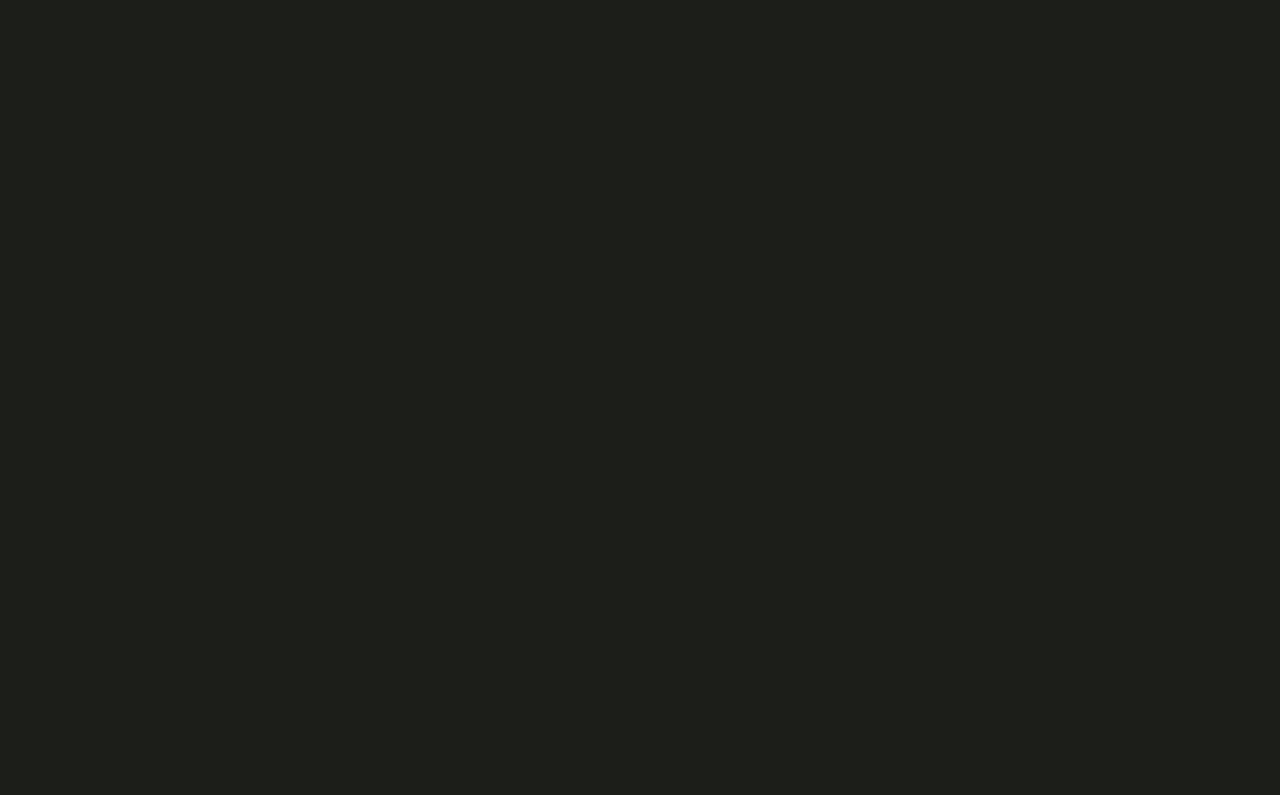
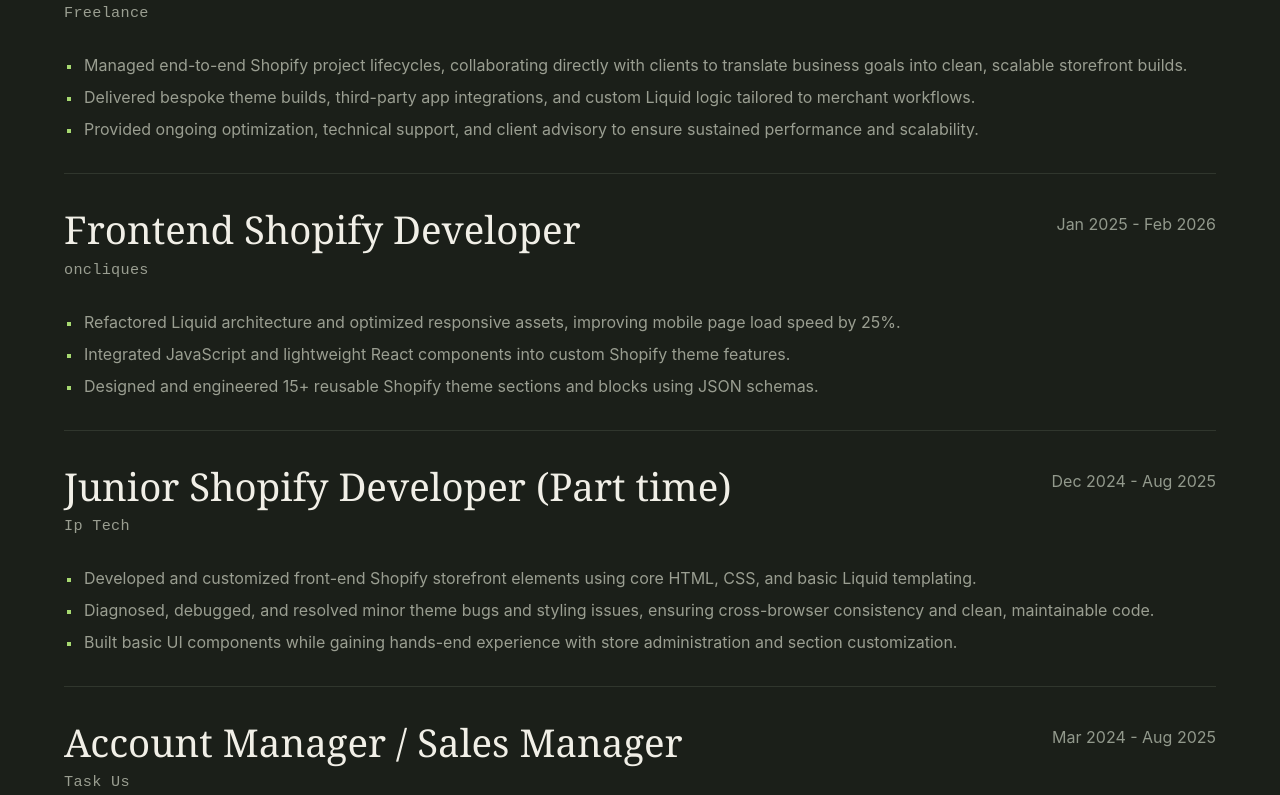
Before and after one commit to MichaelAngelo-Khel-ops/main-portfolio, a React (Vite) app: page / in a window 1280 px wide. Shown: the part 4145-4940 px from the top of the page. Before the commit the page ends 4005 px from the top, so only its background shows below. Built offline with nearby package versions, Linux system fonts and the light colour scheme.

Commit message:
added experience section

```diff
--- a/src/App.jsx
+++ b/src/App.jsx
@@ -3,6 +3,7 @@
 import AboutUs from "./components/About-us";
 import Tools from "./components/Tools";
 import ProjectAccordion from "./components/ProjectAccordion";
+import Experiences from "./components/Experiences";
 
 function App() {
   return (
@@ -12,6 +13,7 @@
       <AboutUs />
       <Tools />
       <ProjectAccordion />
+      <Experiences />
     </main>
   );
 }
--- /dev/null
+++ b/src/JSData/Experience.js
@@ -0,0 +1,62 @@
+
+export const experiences = [
+  {
+    id: "freelance-shopify",
+    role: "Shopify Front-End Developer",
+    company: "Freelance",
+    startDate: "2025-02",
+    endDate: null,
+    highlights: [
+      "Managed end-to-end Shopify project lifecycles, collaborating directly with clients to translate business goals into clean, scalable storefront builds.",
+      "Delivered bespoke theme builds, third-party app integrations, and custom Liquid logic tailored to merchant workflows.",
+      "Provided ongoing optimization, technical support, and client advisory to ensure sustained performance and scalability.",
+    ],
+  },
+  {
+    id: "oncliques",
+    role: "Frontend Shopify Developer",
+    company: "oncliques",
+    startDate: "2025-01",
+    endDate: "2026-02",
+    highlights: [
+      "Refactored Liquid architecture and optimized responsive assets, improving mobile page load speed by 25%.",
+      "Integrated JavaScript and lightweight React components into custom Shopify theme features.",
+      "Designed and engineered 15+ reusable Shopify theme sections and blocks using JSON schemas.",
+    ],
+  },
+  {
+    id: "Ip Tech",
+    role: "Junior Shopify Developer (Part time)",
+    company: "Ip Tech",
+    startDate: "2024-12",
+    endDate: "2025-08",
+    highlights: [
+      "Developed and customized front-end Shopify storefront elements using core HTML, CSS, and basic Liquid templating.",
+      "Diagnosed, debugged, and resolved minor theme bugs and styling issues, ensuring cross-browser consistency and clean, maintainable code.",
+      "Built basic UI components while gaining hands-end experience with store administration and section customization.",
+    ],
+  },
+  {
+    id: "Task Us",
+    role: "Account Manager / Sales Manager",
+    company: "Task Us",
+    startDate: "2024-03",
+    endDate: "2025-08",
+    highlights: [
+      "Served as the core link between client expectations and actionable execution, effectively translating complex business requirements into clear, structured development and growth plans.",
+      "Built and nurtured strong, trust-based client relationships through proactive communication, ensuring business goals aligned with long-term strategy.",
+      "Managed high-value key merchant accounts, routinely analyzing platform KPIs and performance metrics to identify opportunities for client revenue growth and long-term retention.",
+    ],
+  },
+  {
+    id: "Foundever / Sitel",
+    role: "Sales Adviser / Health Care Specialist",
+    company: "Foundever / Sitel",
+    startDate: "2024-03",
+    endDate: "2025-08",
+    highlights: [
+      "Became part of the production team focus on delivering high volume of sales and marketing services from multiple clients with different background and source.",
+      "Part of the health care Account team that provide healthcare services. Handled fast-paced, high-accountability client interactions, developing strong cross-functional communication skills"
+    ],
+  }
+];
--- /dev/null
+++ b/src/components/ExperienceItem.jsx
@@ -0,0 +1,27 @@
+import { formatExperienceRange } from "../utils/formatExperienceDate";
+
+export default function ExperienceItem({ experience }) {
+  const { role, company, startDate, endDate, highlights } = experience;
+
+  return (
+    <article className="experience">
+      <div className="experience__header">
+        <div className="experience__info">
+          <h3 className="experience__role">{role}</h3>
+
+          <p className="experience__company">{company}</p>
+        </div>
+
+        <p className="experience__date">
+          {formatExperienceRange(startDate, endDate)}
+        </p>
+      </div>
+
+      <ul className="experience__highlights">
+        {highlights.map((highlight, index) => (
+          <li key={index}>{highlight}</li>
+        ))}
+      </ul>
+    </article>
+  );
+}
--- /dev/null
+++ b/src/components/Experiences.css
@@ -0,0 +1,148 @@
+
+/* SECTION */
+
+.experiences-section {
+  --experience-bg: #1b1f19;
+  --experience-text: #f4f0e9;
+  --experience-muted: #9a9e91;
+  --experience-accent: #a7d971;
+  --experience-divider: #30362d;
+
+  background: var(--experience-bg);
+  color: var(--experience-text);
+
+  padding: 90px 5%;
+  z-index: 1;
+}
+
+.experiences-section__container {
+  max-width: 1500px;
+  margin-inline: auto;
+}
+
+/* SECTION HEADING */
+
+.experiences-section__heading {
+  text-align: center;
+  margin-bottom: 85px;
+}
+
+.experiences-section__heading h2 {
+  margin: 0;
+
+  font-family: Georgia, serif;
+  font-size: clamp(3rem, 6vw, 5rem);
+  font-weight: 400;
+  line-height: 1.1;
+}
+
+.experiences-section__underline {
+  display: block;
+  width: 125px;
+  height: 3px;
+
+  background: var(--experience-accent);
+  margin: 16px auto 0;
+}
+
+/* EXPERIENCE ITEM */
+
+.experience {
+  padding: 32px 0;
+  border-bottom: 1px solid var(--experience-divider);
+}
+
+.experience:first-child {
+  padding-top: 0;
+}
+
+.experience__header {
+  display: flex;
+  justify-content: space-between;
+  align-items: flex-start;
+  gap: 25px;
+
+  margin-bottom: 28px;
+}
+
+.experience__info {
+  min-width: 0;
+}
+
+.experience__role {
+  font-family: Georgia, serif;
+  font-size: clamp(1.8rem, 3vw, 2.5rem);
+  font-weight: 400;
+  line-height: 1.2;
+
+  margin: 0 0 5px;
+}
+
+.experience__company {
+  font-family: monospace;
+  color: var(--experience-muted);
+  font-size: 0.95rem;
+  letter-spacing: 0.02em;
+
+  margin: 0;
+}
+
+.experience__date {
+  white-space: nowrap;
+  font-size: 1rem;
+  margin: 6px 0 0;
+}
+
+/* DESCRIPTION LIST */
+
+.experience__highlights {
+  list-style: square;
+  padding-left: 18px;
+  margin: 0;
+
+  display: flex;
+  flex-direction: column;
+  gap: 8px;
+}
+
+.experience__highlights li {
+  color: var(--experience-muted);
+  font-size: 1rem;
+  line-height: 1.5;
+  padding-left: 2px;
+}
+
+.experience__highlights li::marker {
+  color: var(--experience-accent);
+  font-size: 0.85em;
+}
+
+/* RESPONSIVE */
+
+@media (max-width: 768px) {
+  .experiences-section {
+    padding: 70px 20px;
+  }
+
+  .experiences-section__heading {
+    margin-bottom: 55px;
+  }
+
+  .experience__header {
+    flex-direction: column;
+    gap: 10px;
+    margin-bottom: 24px;
+  }
+
+  .experience__date {
+    white-space: normal;
+    margin: 0;
+    color: var(--experience-accent);
+    font-size: 0.9rem;
+  }
+
+  .experience__highlights li {
+    font-size: 0.95rem;
+    line-height: 1.7;
+  }
+}
--- /dev/null
+++ b/src/components/Experiences.jsx
@@ -0,0 +1,27 @@
+import { experiences } from "../JSData/Experience";
+import ExperienceItem from "./ExperienceItem";
+import "./Experiences.css";
+
+export default function Experiences() {
+  return (
+    <section
+      className="experiences-section"
+      id="experiences"
+      aria-labelledby="experiences-title"
+    >
+      <div className="experiences-section__container">
+        <header className="experiences-section__heading">
+          <h2 id="experiences-title">Experiences</h2>
+
+          <span className="experiences-section__underline" aria-hidden="true" />
+        </header>
+
+        <div className="experiences-section__list">
+          {experiences.map((experience) => (
+            <ExperienceItem key={experience.id} experience={experience} />
+          ))}
+        </div>
+      </div>
+    </section>
+  );
+}
--- /dev/null
+++ b/src/utils/formatExperienceDate.js
@@ -0,0 +1,20 @@
+
+export function formatExperienceDate(date) {
+  if (!date) return "Present";
+
+  const [year, month] = date.split("-").map(Number);
+
+  const formattedDate = new Date(
+    Date.UTC(year, month - 1, 1)
+  );
+
+  return new Intl.DateTimeFormat("en-US", {
+    month: "short",
+    year: "numeric",
+    timeZone: "UTC",
+  }).format(formattedDate);
+}
+
+export function formatExperienceRange(startDate, endDate) {
+  return `${formatExperienceDate(startDate)} - ${formatExperienceDate(endDate)}`;
+}
```
